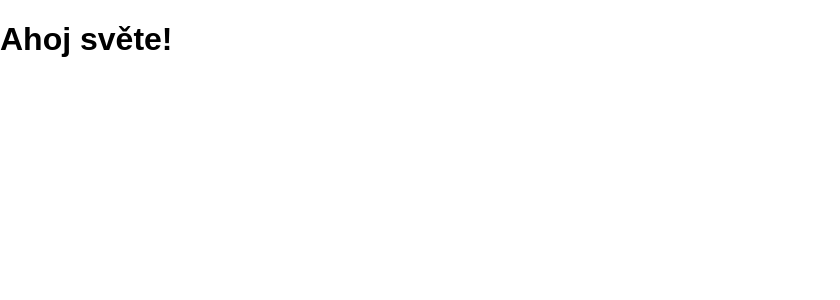
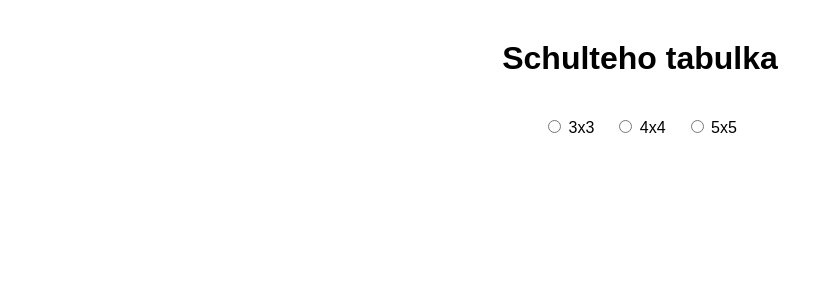
Before and after one commit to petrpacas/schulte-table, a React (Create React App) app: page / in a window 1280 px wide. Shown: the top 300 px of the page, without its empty margins (0-840 px from the left). Built offline with nearby package versions, Linux system fonts and the light colour scheme.

Commit message:
Basic layer

```diff
--- a/src/App.css
+++ b/src/App.css
@@ -0,0 +1,19 @@
+#App {
+  text-align: center;
+}
+
+#App h1 {
+  margin: 40px 0;
+}
+
+#App label {
+  margin: 0 10px;
+}
+
+#App table {
+  margin: 40px auto 0;
+}
+
+#App table td {
+  padding: 10px;
+}
--- a/src/App.js
+++ b/src/App.js
@@ -1,12 +1,33 @@
 import React from 'react';
 import './App.css';
 
-class App extends React.Component {
-  render() {
+import Config from './components/Config';
+import Table from './components/Table';
+
+export default class App extends React.Component {
+  constructor(props) {
+    super(props);
+
+    this.handleChange = this.handleChange.bind(this);
+
+    this.state = {
+      size: null,
+    };
+  }
+
+  handleChange(e) {
+    this.setState({
+      size: e.target.value,
+    });
+  }
+
+  render({size} = this.state) {
     return (
-      <h1>Ahoj světe!</h1>
+      <div id="App">
+        <h1>Schulteho tabulka</h1>
+        <Config handleChange={this.handleChange} />
+        <Table size={size} />
+      </div>
     );
   }
 }
-
-export default App;
--- /dev/null
+++ b/src/components/Config/index.js
@@ -0,0 +1,25 @@
+import React from 'react';
+
+export default class Config extends React.Component {
+  render ({handleChange, size} = this.props) {
+    return (
+      <form>
+        <label>
+          <input type="radio" name="size" value="3"
+            selected={size === '3'} onChange={handleChange}
+          /> 3x3
+        </label>
+        <label>
+          <input type="radio" name="size" value="4"
+            selected={size === '4'} onChange={handleChange}
+          /> 4x4
+        </label>
+        <label>
+          <input type="radio" name="size" value="5"
+            selected={size === '5'} onChange={handleChange}
+          /> 5x5
+        </label>
+      </form>
+    );
+  }
+}
--- /dev/null
+++ b/src/components/Table/index.js
@@ -0,0 +1,37 @@
+import React from 'react';
+
+export default class Table extends React.Component {
+  constructor(props) {
+    super(props);
+
+    this.generateCells = this.generateCells.bind(this);
+    this.generateRows = this.generateRows.bind(this);
+  }
+
+  generateCells(cells = []) {
+    for (let i = 0; i < this.props.size; i++) {
+      const value = Math.floor(Math.random() * Math.floor(100));
+      cells[i] = <td key={i}>{ value }</td>;
+    }
+
+    return cells;
+  }
+
+  generateRows(rows = []) {
+    for (let i = 0; i < this.props.size; i++) {
+      rows[i] = <tr key={i}>{ this.generateCells() }</tr>;
+    }
+
+    return rows;
+  }
+
+  render() {
+    return (
+      <table>
+        <tbody>
+          { this.generateRows() }
+        </tbody>
+      </table>
+    );
+  }
+}
```
